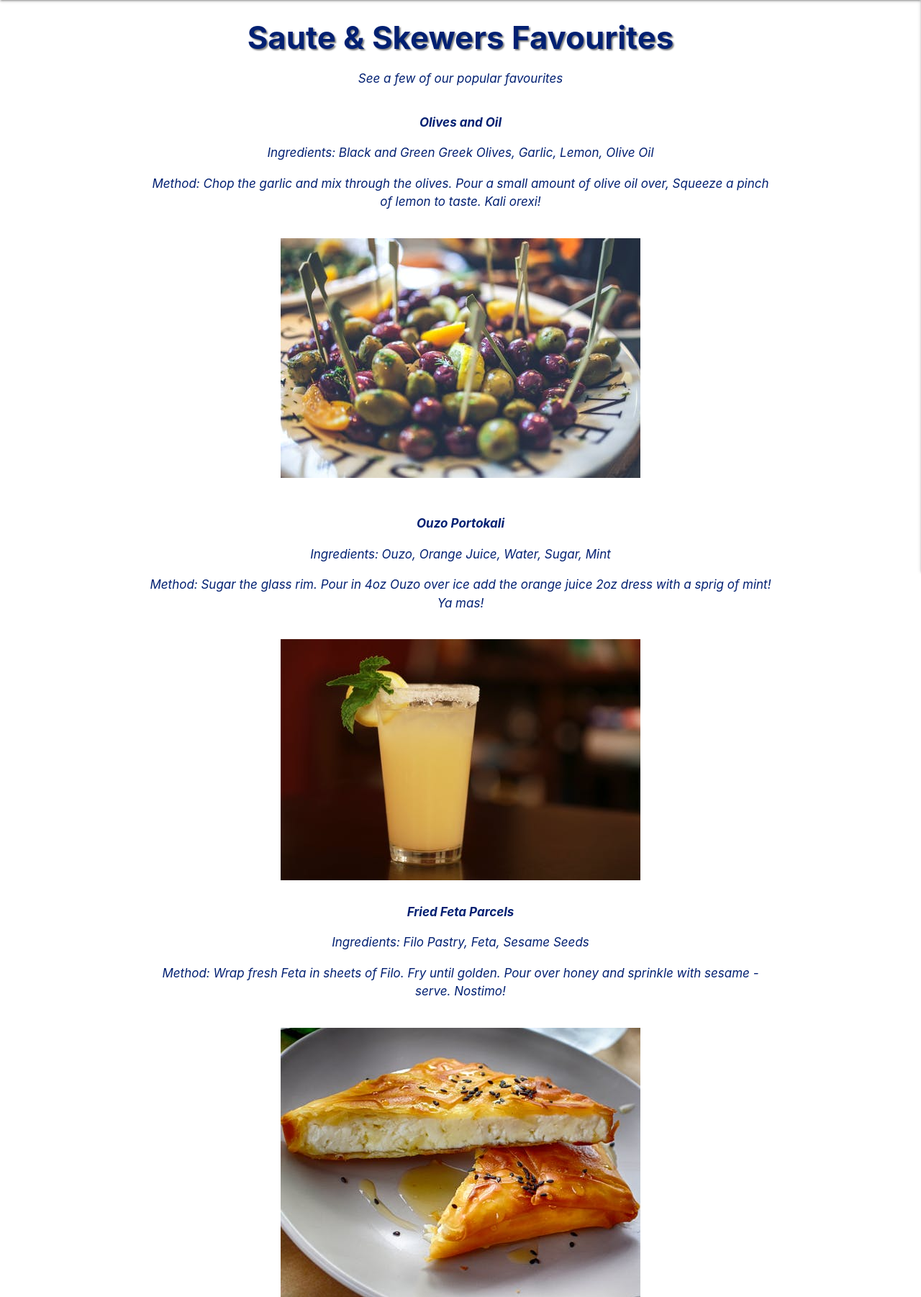
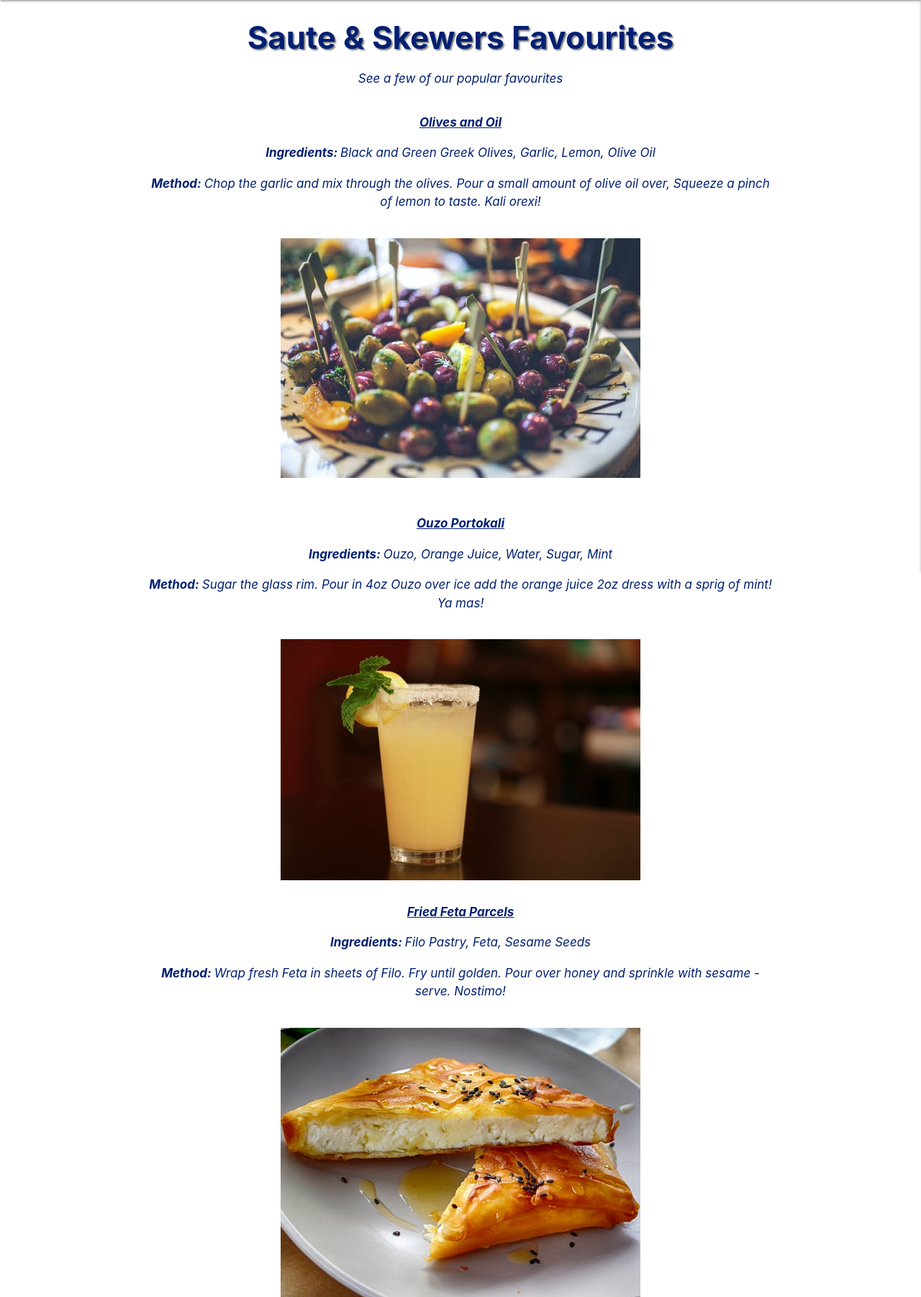
Before and after one commit to VMBlakelock/saute-and-skewers-greekfood, a Flask app: page /highlight_recipes in a window 1280 px wide. Shown: the part 66-1868 px from the top of the page at 72% size. Run offline with Flask 2, Linux system fonts and the light colour scheme; some libraries are stand-ins or nearby versions.

Commit message:
styled highlights page

```diff
--- a/static/css/style.css
+++ b/static/css/style.css
@@ -21,8 +21,8 @@
    font-weight: bold;
 }
 
-/*-- nav --*/
-/*-- nav logo text styling --*/
+/*-- index.html --*/
+/*-- nav logo --*/
 
 .logo-text {
     font-size: 20px;
@@ -35,8 +35,7 @@
     color:rgb(2, 32, 114);
 }
 
-/*-- side nav --*/
-/*-- side-nav logo text styling --*/
+/*-- side-nav logo  --*/
 
 .side-logo-text {
     font-style: italic;
@@ -45,6 +44,11 @@
 
 #bold-title {
     font-weight: bold;
+}
+
+.responsive-img {
+    max-width: 100%;
+    height:auto;
 }
 
 /*-- paragraph_text --*/
@@ -91,6 +95,21 @@
     word-spacing: 20px;
 }
 
+
+/*-- add_recipe.html --*/
+
+.switch {
+    margin-bottom: 30px;
+}
+
+
+/*-- highlights.html --*/
+
+.underline {
+    text-decoration: underline;
+}
+
+
 /*-- footer --*/
 
 .icons {
@@ -106,7 +125,8 @@
     background-color:rgb(2, 32, 114);
 }
 
-/*-- copyright icon --*/
+
+/*-- copyright --*/
 
 #bold {
     font-weight: bold;
--- a/templates/highlights.html
+++ b/templates/highlights.html
@@ -5,51 +5,51 @@
 <h3 class="titles-text titles-style text-shadow center-align">Saute & Skewers Favourites</h3>
         <h4 class="p-text center-align">See a few of our popular favourites</h4>
 
-<!-- hightlight recipe -1 -->
+<!-- highlights recipe-1 -->
 <div class="row">
 	<div class="col s12">
-		<p class="p-text margin titles-style center-align">Olives and Oil</p>
-        <p class="p-text center-align">Ingredients: Black and Green Greek Olives, Garlic, Lemon, Olive Oil</p>
-		<p class="p-text center-align">Method: Chop the garlic and mix through the olives. Pour a small amount of olive oil over, Squeeze a pinch of lemon to taste. Kali orexi!</p>
+		<p class="p-text margin titles-style underline center-align">Olives and Oil</p>
+        <p class="p-text center-align"><span class="titles-style">Ingredients: </span>Black and Green Greek Olives, Garlic, Lemon, Olive Oil</p>
+		<p class="p-text center-align"><span class="titles-style">Method: </span>Chop the garlic and mix through the olives. Pour a small amount of olive oil over, Squeeze a pinch of lemon to taste. Kali orexi!</p>
 	</div>
 </div>
 
-<!-- image -->
+<!-- image-1 -->
 <div class="row">
 	<div class="col s12 center-align">
-		<img src="static/images/pexels-olives.jpg" alt="olives">
+		<img class="responsive-img" src="static/images/pexels-olives.jpg" alt="olives">
         </div>
 </div>
 
-<!-- highlights recipe -2 -->
+<!-- highlights recipe-2 -->
 <div class="row">
 	<div class="col s12">
-		<p class="p-text margin titles-style center-align">Ouzo Portokali</p>
-        <p class="p-text center-align">Ingredients: Ouzo, Orange Juice, Water, Sugar, Mint</p>
-		<p class="p-text center-align">Method: Sugar the glass rim. Pour in 4oz Ouzo over ice add the orange juice 2oz dress with a sprig of mint! Ya mas!</p>
+		<p class="p-text margin titles-style underline center-align">Ouzo Portokali</p>
+        <p class="p-text center-align"><span class="titles-style">Ingredients: </span>Ouzo, Orange Juice, Water, Sugar, Mint</p>
+		<p class="p-text center-align"><span class="titles-style">Method: </span>Sugar the glass rim. Pour in 4oz Ouzo over ice add the orange juice 2oz dress with a sprig of mint! Ya mas!</p>
 	</div>
 </div>
 
-<!-- image -->
+<!-- image-2 -->
 <div class="row">
 	<div class="col s12 center-align">
-		<img src="static/images/pexels-photo-drink.jpeg" alt="drink">
+		<img class="responsive-img" src="static/images/pexels-photo-drink.jpeg" alt="drink">
         </div>
 
 
-<!-- highlights recipe -3 -->
+<!-- highlights-recipe-3 -->
 <div class="row">
 	<div class="col s12">
-		<p class="p-text margin titles-style center-align">Fried Feta Parcels</p>
-        <p class="p-text center-align">Ingredients: Filo Pastry, Feta, Sesame Seeds</p>
-		<p class="p-text center-align">Method: Wrap fresh Feta in sheets of Filo. Fry until golden. Pour over honey and sprinkle with sesame - serve. Nostimo! </p>
+		<p class="p-text margin titles-style underline center-align">Fried Feta Parcels</p>
+        <p class="p-text center-align"><span class="titles-style">Ingredients: </span>Filo Pastry, Feta, Sesame Seeds</p>
+		<p class="p-text center-align"><span class="titles-style">Method: </span>Wrap fresh Feta in sheets of Filo. Fry until golden. Pour over honey and sprinkle with sesame - serve. Nostimo! </p>
 	</div>
 </div>
 
-<!-- image -->
+<!-- image-3-->
 <div class="row">
 	<div class="col s12 center-align">
-		<img src="static/images/pexels-fried-cheese.jpeg" alt="cheese">
+		<img class="responsive-img" src="static/images/pexels-fried-cheese.jpeg" alt="cheese">
     </div>
 </div>
 </div>
--- a/templates/index.html
+++ b/templates/index.html
@@ -17,7 +17,7 @@
 <!-- image -->
 <div class="row">
 	<div class="col s12 center-align">
-		<img src="static/images/greek-restaurant.jpeg" alt="restaurant">
+		<img class="responsive-img" src="static/images/greek-restaurant.jpeg" alt="restaurant">
         </div>
     </div>
 
```
